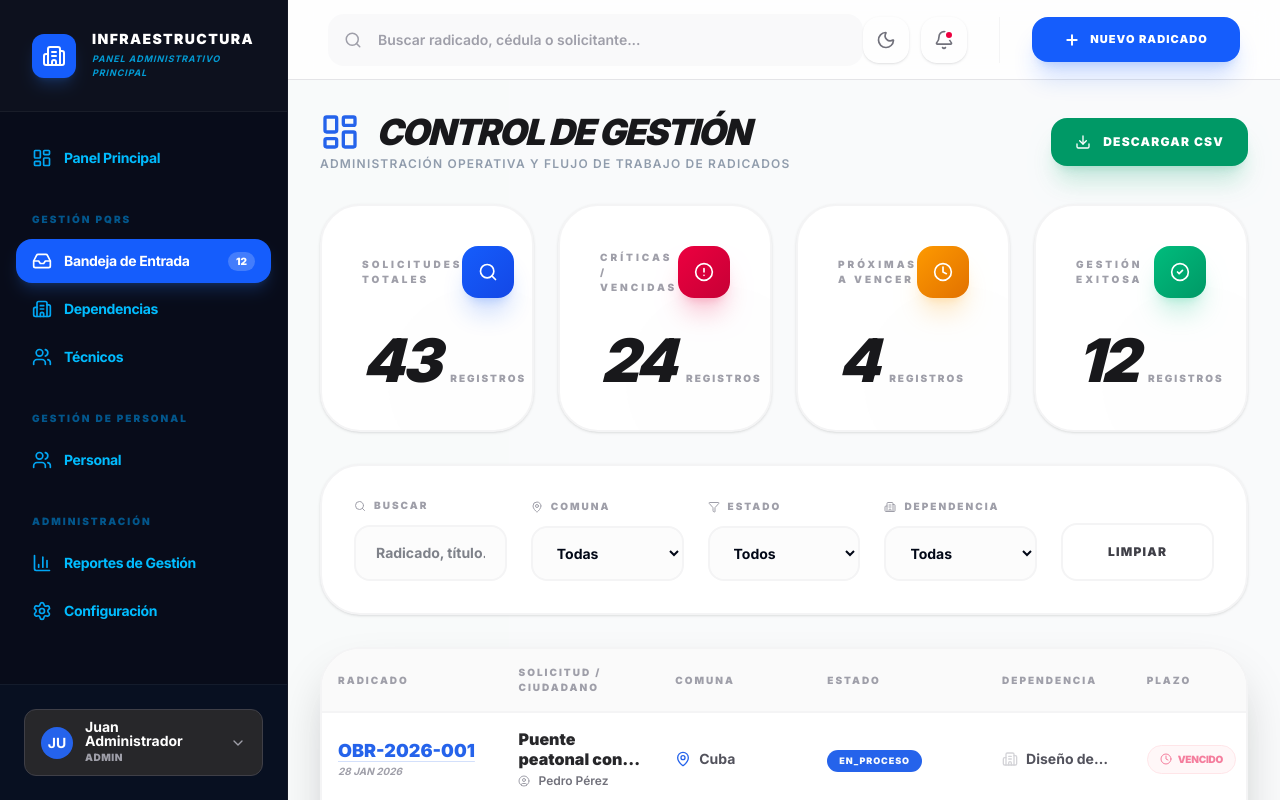
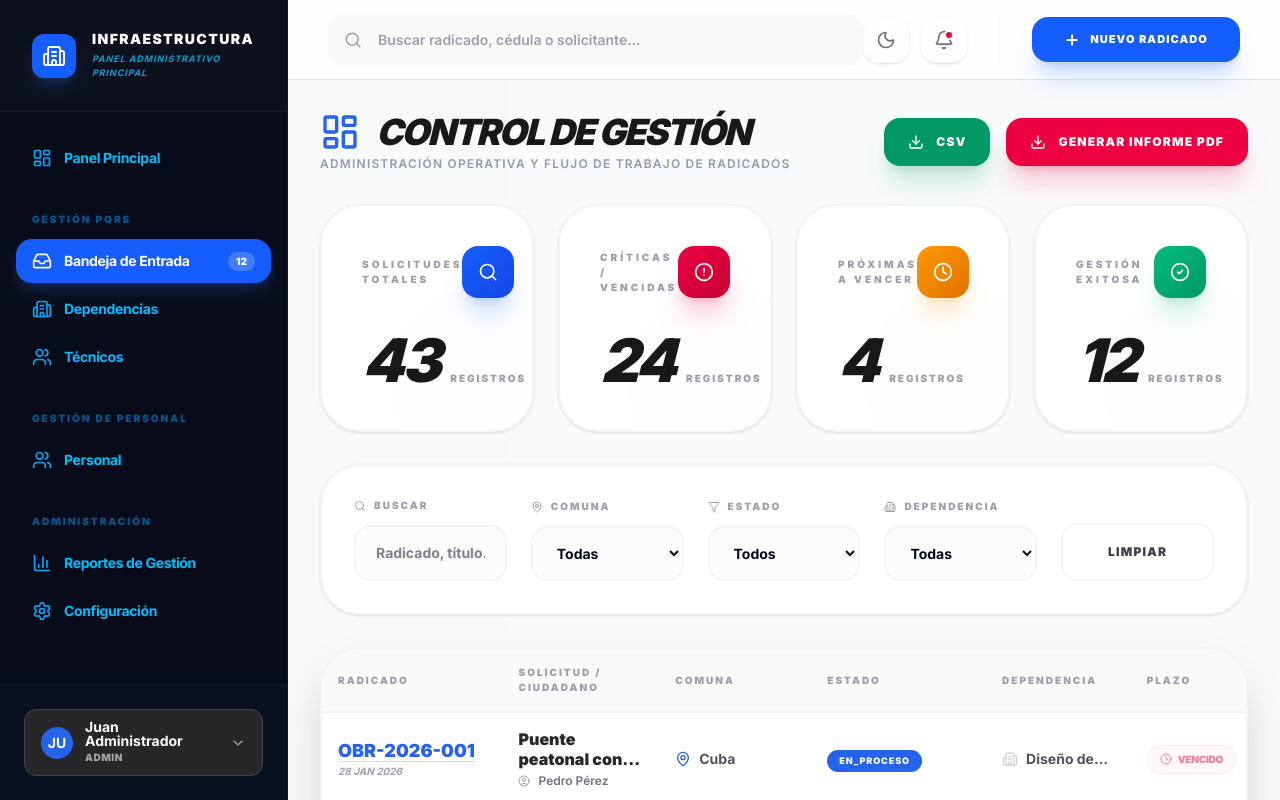
Before and after one commit to juanchosierrar/GS_PQRS_INFRA_PEREIRA, a Next.js app: page /pqrs/admin/inbox in a window 1280 px wide. Built offline with nearby package versions, Linux system fonts and the light colour scheme.

Commit message:
Implement PDF Report Generator: Install dependencies, add handleExportPDF, and updated UI

```diff
--- a/package.json
+++ b/package.json
@@ -17,6 +17,8 @@
     "@tanstack/react-query": "^5.90.21",
     "clsx": "^2.1.1",
     "date-fns": "^4.1.0",
+    "jspdf": "^4.1.0",
+    "jspdf-autotable": "^5.0.7",
     "leaflet": "^1.9.4",
     "lucide-react": "^0.563.0",
     "next": "^16.1.6",
--- a/src/app/admin/inbox/page.tsx
+++ b/src/app/admin/inbox/page.tsx
@@ -15,6 +15,8 @@ import { cn } from '@/lib/utils';
 import { useRouter, useSearchParams } from 'next/navigation';
 import StatCard from '@/components/StatCard';
 import { useAuthStore } from '@/store/useAuthStore';
+import jsPDF from 'jspdf';
+import autoTable from 'jspdf-autotable';
 
 const COORDINADORES_MAP: Record<string, string> = {
     'dep-1': 'usr-3', // Téc. Pedro Parques
@@ -181,6 +183,85 @@ function InboxContent() {
         document.body.removeChild(link);
     };
 
+    const handleExportPDF = () => {
+        if (!filteredPQRs.length) return;
+
+        const doc = new jsPDF();
+        const dateStr = format(new Date(), 'dd/MM/yyyy HH:mm');
+
+        // Header
+        doc.setFontSize(18);
+        doc.setFont('helvetica', 'bold');
+        doc.text('SECRETARÍA DE INFRAESTRUCTURA', 105, 20, { align: 'center' });
+        doc.setFontSize(12);
+        doc.text('Alcaldía de Pereira - Reporte de Gestión PQRS', 105, 28, { align: 'center' });
+
+        // Info & Filters
+        doc.setFontSize(10);
+        doc.setFont('helvetica', 'normal');
+        doc.text(`Fecha de generación: ${dateStr}`, 14, 40);
+
+        let filterText = 'Filtros aplicados: ';
+        if (filterDependencia) {
+            const depName = DEPENDENCIAS.find(d => d.id === filterDependencia)?.nombre;
+            filterText += `Dependencia: ${depName} | `;
+        }
+        if (filterComuna) filterText += `Comuna: ${filterComuna} | `;
+        if (filterEstado) filterText += `Estado: ${filterEstado} | `;
+        if (searchTerm) filterText += `Búsqueda: "${searchTerm}" | `;
+        if (!filterDependencia && !filterComuna && !filterEstado && !searchTerm) filterText += 'Ninguno';
+
+        doc.text(filterText.endsWith(' | ') ? filterText.slice(0, -3) : filterText, 14, 46);
+
+        // Stats Summary
+        const criticalCount = baseFilteredPQRs.filter(p => isPast(parseISO(p.fechaVencimiento)) && p.estado !== 'RESUELTA').length;
+        const soonCount = baseFilteredPQRs.filter(p => {
+            const dias = differenceInDays(parseISO(p.fechaVencimiento), new Date());
+            return dias <= 2 && dias >= 0 && p.estado !== 'RESUELTA';
+        }).length;
+
+        doc.setFont('helvetica', 'bold');
+        doc.text('Resumen de Gestión:', 14, 56);
+        doc.setFont('helvetica', 'normal');
+        doc.text(`Total Radicados: ${filteredPQRs.length}`, 14, 62);
+        doc.text(`Críticas/Vencidas: ${criticalCount}`, 70, 62);
+        doc.text(`Próximas a vencer: ${soonCount}`, 130, 62);
+
+        // Table
+        (doc as any).autoTable({
+            startY: 70,
+            head: [['Radicado', 'Fecha', 'Título', 'Ciudadano', 'Estado', 'Dependencia']],
+            body: filteredPQRs.map(pqr => [
+                pqr.radicado,
+                format(parseISO(pqr.fechaCreacion), 'dd/MM/yy'),
+                pqr.titulo,
+                pqr.ciudadano.nombre,
+                pqr.estado,
+                DEPENDENCIAS.find(d => d.id === pqr.dependenciaId)?.nombre || 'N/A'
+            ]),
+            styles: { fontSize: 8, cellPadding: 2 },
+            headStyles: { fillColor: [37, 99, 235], textColor: 255, fontStyle: 'bold' },
+            alternateRowStyles: { fillColor: [245, 247, 250] },
+            margin: { top: 70 },
+        });
+
+        // Footer
+        const pageCount = (doc as any).internal.getNumberOfPages();
+        for (let i = 1; i <= pageCount; i++) {
+            doc.setPage(i);
+            doc.setFontSize(8);
+            doc.setTextColor(150);
+            doc.text(
+                `Página ${i} de ${pageCount} - Generado por el Sistema InfraPQR`,
+                105,
+                290,
+                { align: 'center' }
+            );
+        }
+
+        doc.save(`Reporte_Gestion_PQRS_${format(new Date(), 'yyyyMMdd_HHmm')}.pdf`);
+    };
+
     if (isLoading) {
         return (
             <div className="flex flex-col items-center justify-center py-20 gap-4">
@@ -201,13 +282,22 @@ function InboxContent() {
                     </h2>
                     <p className="text-muted-foreground font-semibold text-xs tracking-[0.1em] uppercase opacity-70">Administración operativa y flujo de trabajo de radicados</p>
                 </div>
+                <div className="flex flex-wrap gap-4">
                     <button
                         onClick={handleExportCSV}
                         className="flex items-center gap-3 px-6 py-4 bg-emerald-600 hover:bg-emerald-700 text-white rounded-2xl font-black text-xs uppercase tracking-widest transition-all shadow-xl shadow-emerald-600/20 hover:-translate-y-1 active:scale-95"
                     >
                         <Download className="h-4 w-4" />
-                    Descargar CSV
+                        CSV
                     </button>
+                    <button
+                        onClick={handleExportPDF}
+                        className="flex items-center gap-3 px-6 py-4 bg-rose-600 hover:bg-rose-700 text-white rounded-2xl font-black text-xs uppercase tracking-widest transition-all shadow-xl shadow-rose-600/20 hover:-translate-y-1 active:scale-95"
+                    >
+                        <Download className="h-4 w-4" />
+                        Generar Informe PDF
+                    </button>
+                </div>
             </div>
 
             {/* KPI Section */}
```
Also changed, not shown: 521 other files (tests, documents, lock files or other folders). Lines whose indentation alone changed are shown as unchanged.
